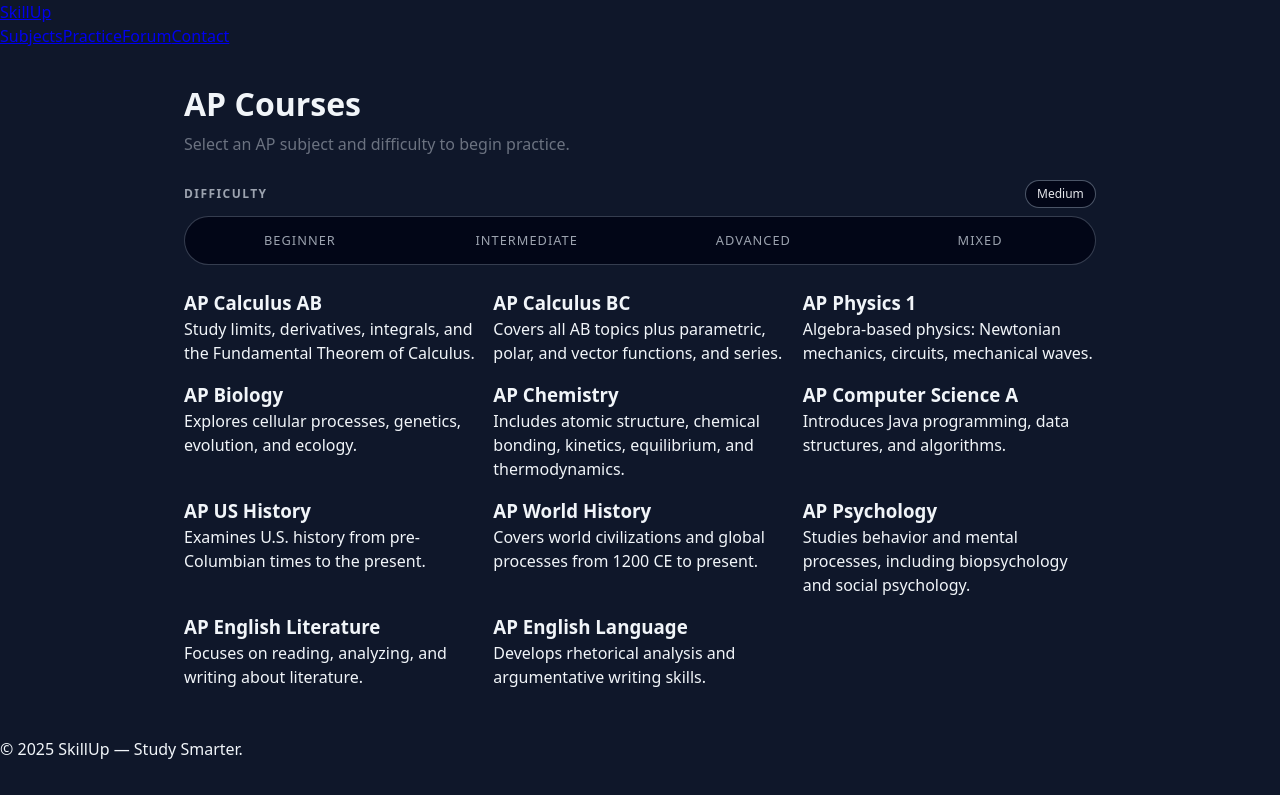
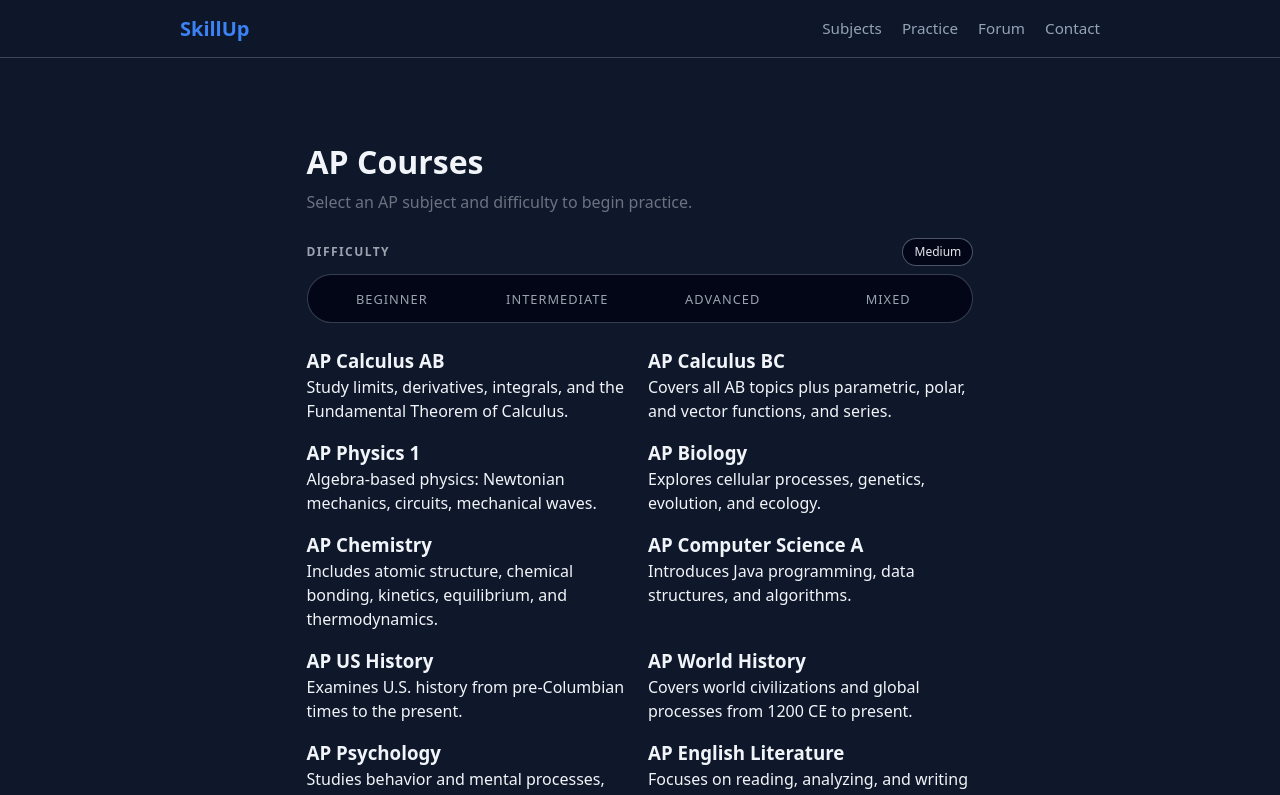
Before and after one commit to steponaskaciulis-max/skillup, a Next.js app in the folder SkillUp/: page /subjects/ap in a window 1280 px wide. Shown: the top 795 px of the page. Built offline with nearby package versions, Linux system fonts and the light colour scheme.

Commit message:
Update global.css

```diff
--- a/SkillUp/styles/global.css
+++ b/SkillUp/styles/global.css
@@ -199,3 +199,85 @@ button {
     font-size: 0.7rem;
   }
 }
+/* -------------------------------------------------------
+   LAYOUT WRAPPER
+-------------------------------------------------------- */
+
+.layout {
+  min-height: 100vh;
+  display: flex;
+  flex-direction: column;
+}
+
+/* -------------------------------------------------------
+   NAVBAR
+-------------------------------------------------------- */
+
+.navbar {
+  width: 100%;
+  backdrop-filter: blur(8px);
+  background: rgba(15, 23, 42, 0.7);
+  border-bottom: 1px solid var(--border);
+  margin-bottom: 1.5rem;
+  position: sticky;
+  top: 0;
+  z-index: 50;
+}
+
+.nav-inner {
+  max-width: 960px;
+  margin: 0 auto;
+  padding: 0.85rem 1.25rem;
+  display: flex;
+  align-items: center;
+  justify-content: space-between;
+}
+
+.nav-logo {
+  font-size: 1.25rem;
+  font-weight: 700;
+  color: var(--accent);
+  text-decoration: none;
+}
+
+.nav-links {
+  display: flex;
+  gap: 1.25rem;
+}
+
+.nav-link {
+  color: var(--muted);
+  text-decoration: none;
+  font-size: 0.95rem;
+  transition: 0.2s;
+}
+
+.nav-link:hover {
+  color: #fff;
+}
+
+/* -------------------------------------------------------
+   MAIN CONTAINER
+-------------------------------------------------------- */
+
+.main-container {
+  flex: 1;
+  max-width: 960px;
+  padding: 1.5rem 1.25rem 3rem;
+  margin: 0 auto;
+}
+
+/* -------------------------------------------------------
+   FOOTER
+-------------------------------------------------------- */
+
+.footer {
+  width: 100%;
+  text-align: center;
+  padding: 1.5rem 0;
+  color: var(--muted);
+  font-size: 0.85rem;
+  border-top: 1px solid var(--border);
+  margin-top: 2rem;
+  background: rgba(15, 23, 42, 0.6);
+}
```
